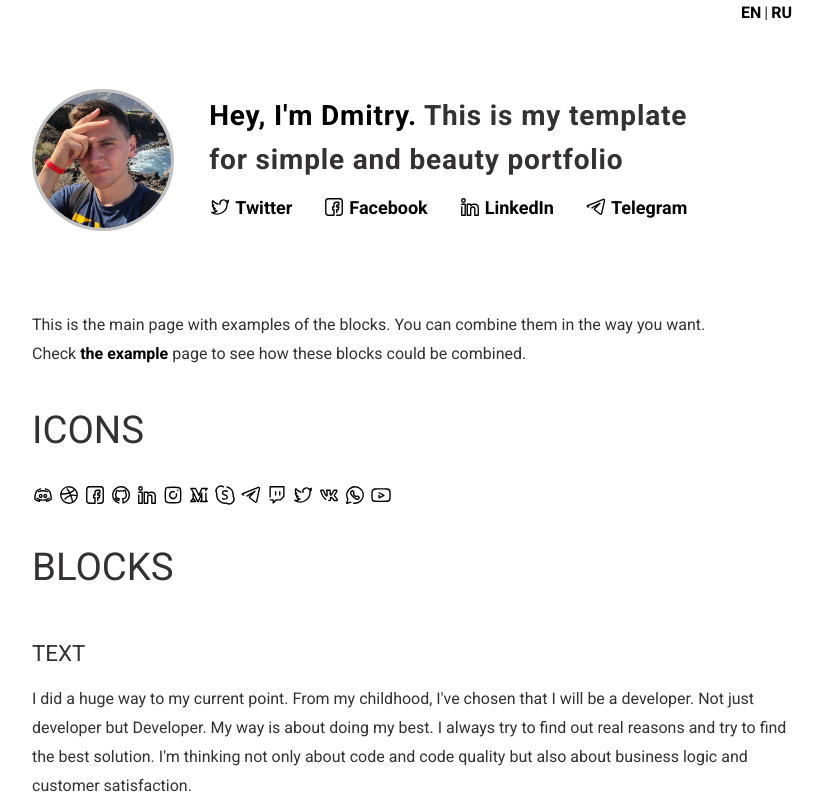
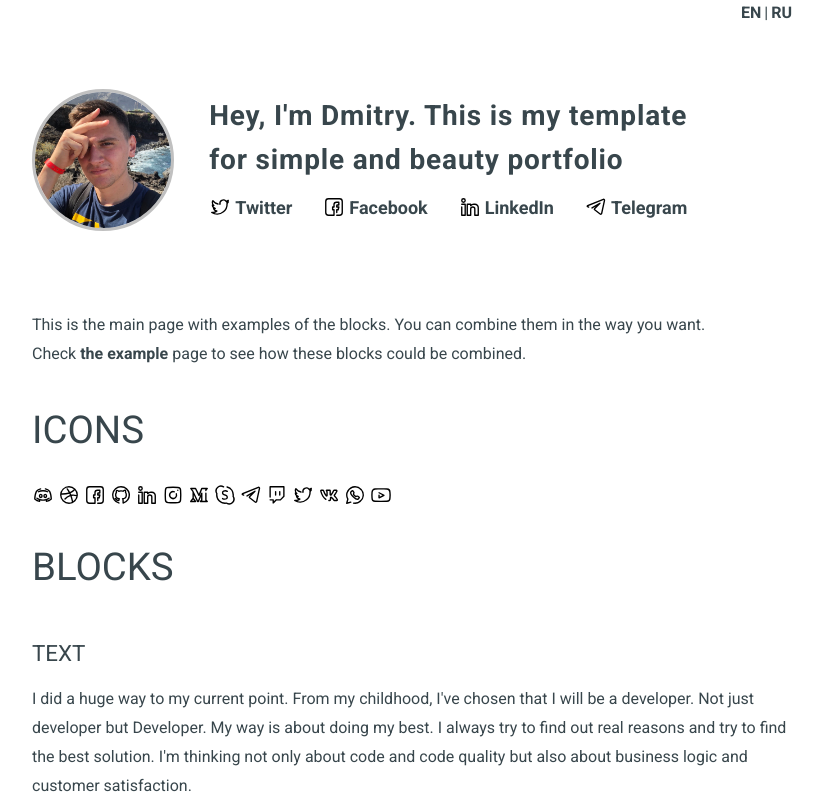
Before and after one commit to UshakovDmitry/Portfolio-HTML, a plain HTML site: page index.html in a window 1280 px wide. Shown: the top 804 px of the page, without its empty margins (228-1051 px from the left). Drawn offline with Linux system fonts and the light colour scheme.

```diff
--- a/assets/styles/styles.css
+++ b/assets/styles/styles.css
@@ -85,11 +85,11 @@
 
 body {
     font-family: 'Roboto', sans-serif;
-    color: #333131;
+    color: #38464C;
 }
 
 a {
-    color: black;
+    color: #38464C;
     font-weight: 600;
 }
 
```
Also changed, not shown: 1 other file.
